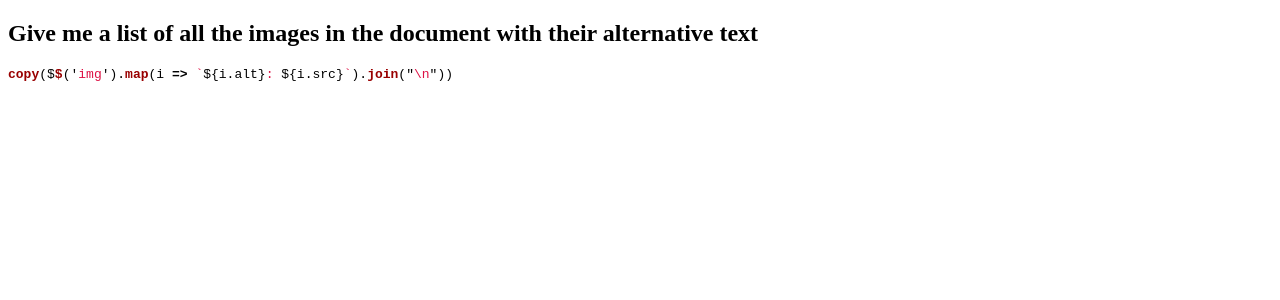
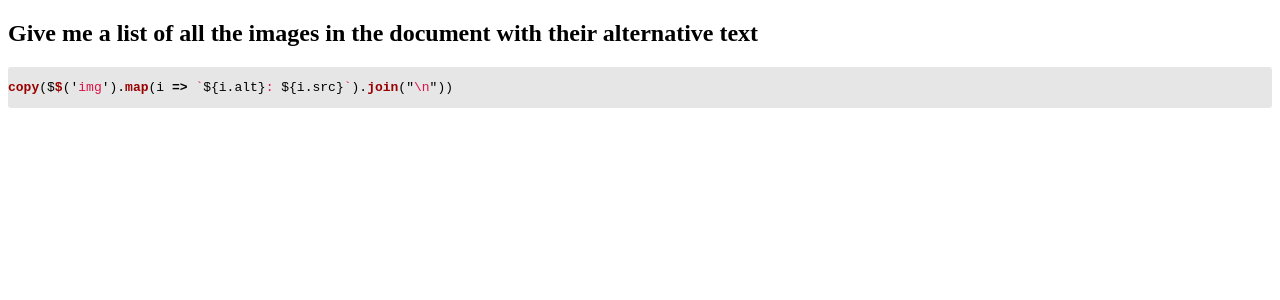
Before and after one commit to codepo8/dearconsole, a Jekyll site: the page built from scripts/images-alt-text.md, in a window 1280 px wide. Shown: the top 300 px of the page. Built offline with Jekyll 4.4.1, drawn with Linux system fonts in a browser that asks for light colours; our own code applies the rules of GitHub Pages for plain Markdown files.

Commit message:
Update syntax.css

```diff
--- a/assets/syntax.css
+++ b/assets/syntax.css
@@ -1,4 +1,10 @@
-.highlight  { background: #ffffff; }
+.highlight {
+    background: rgb(230, 230, 230);
+    max-height: 300px;
+    overflow: scroll;
+    border: 1px #C1C1C1;
+    border-radius: 3px;
+}
 .highlight .c { color: #999988; font-style: italic } /* Comment */
 .highlight .err { color: #a61717; background-color: #e3d2d2 } /* Error */
 .highlight .k { font-weight: bold } /* Keyword */
@@ -63,11 +69,3 @@
 .highlight .lineno {-webkit-user-select: none;-moz-user-select: none; -o-user-select: none;}
 .lineno::-moz-selection {background-color: transparent;} /* Mozilla specific */
 .lineno::selection {background-color: transparent;} /* Other major browsers */s
-
-.highlight {
-    background: rgb(230, 230, 230);
-    max-height: 300px;
-    overflow: scroll;
-    border: 1px #C1C1C1;
-    border-radius: 3px;
-}
```
